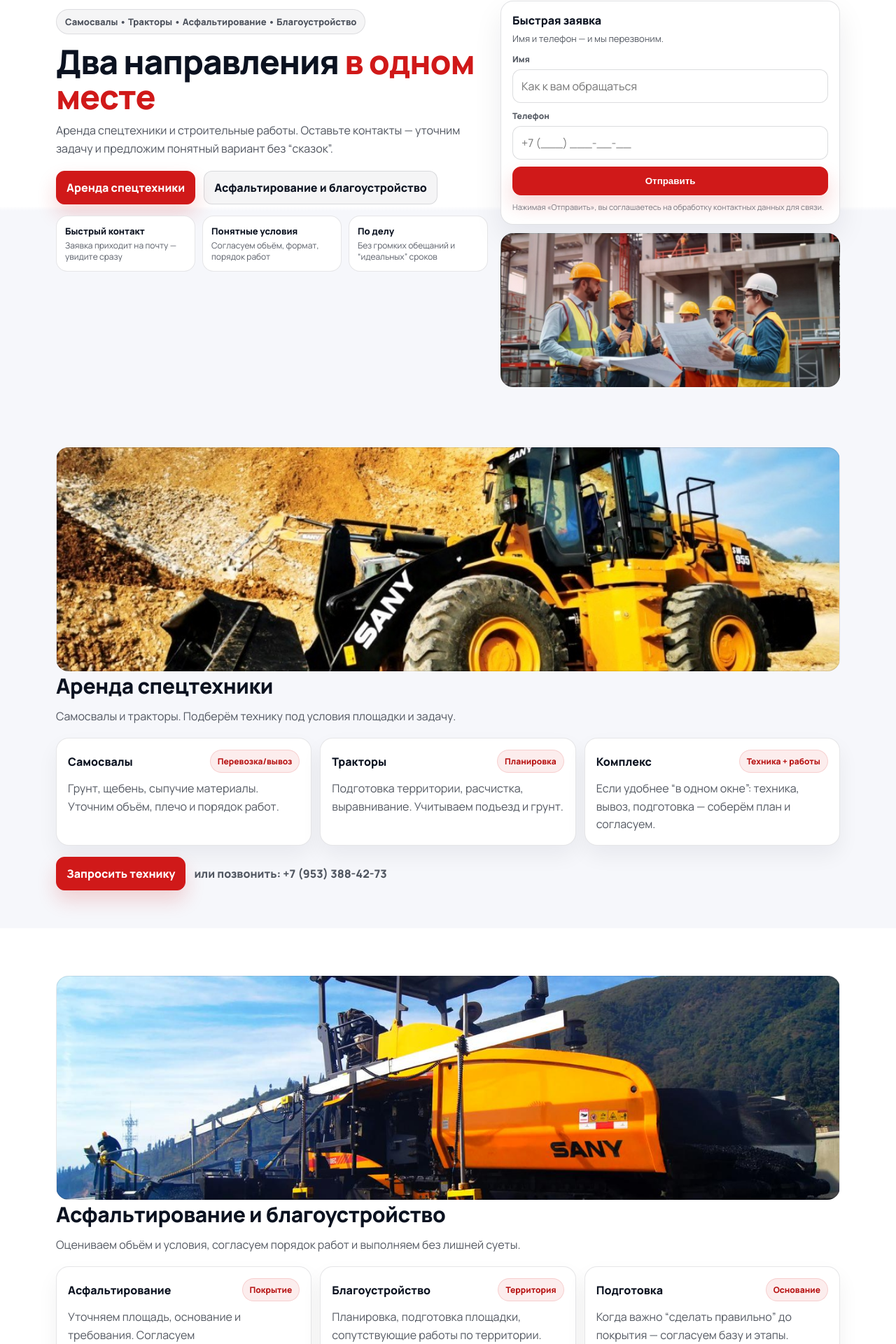
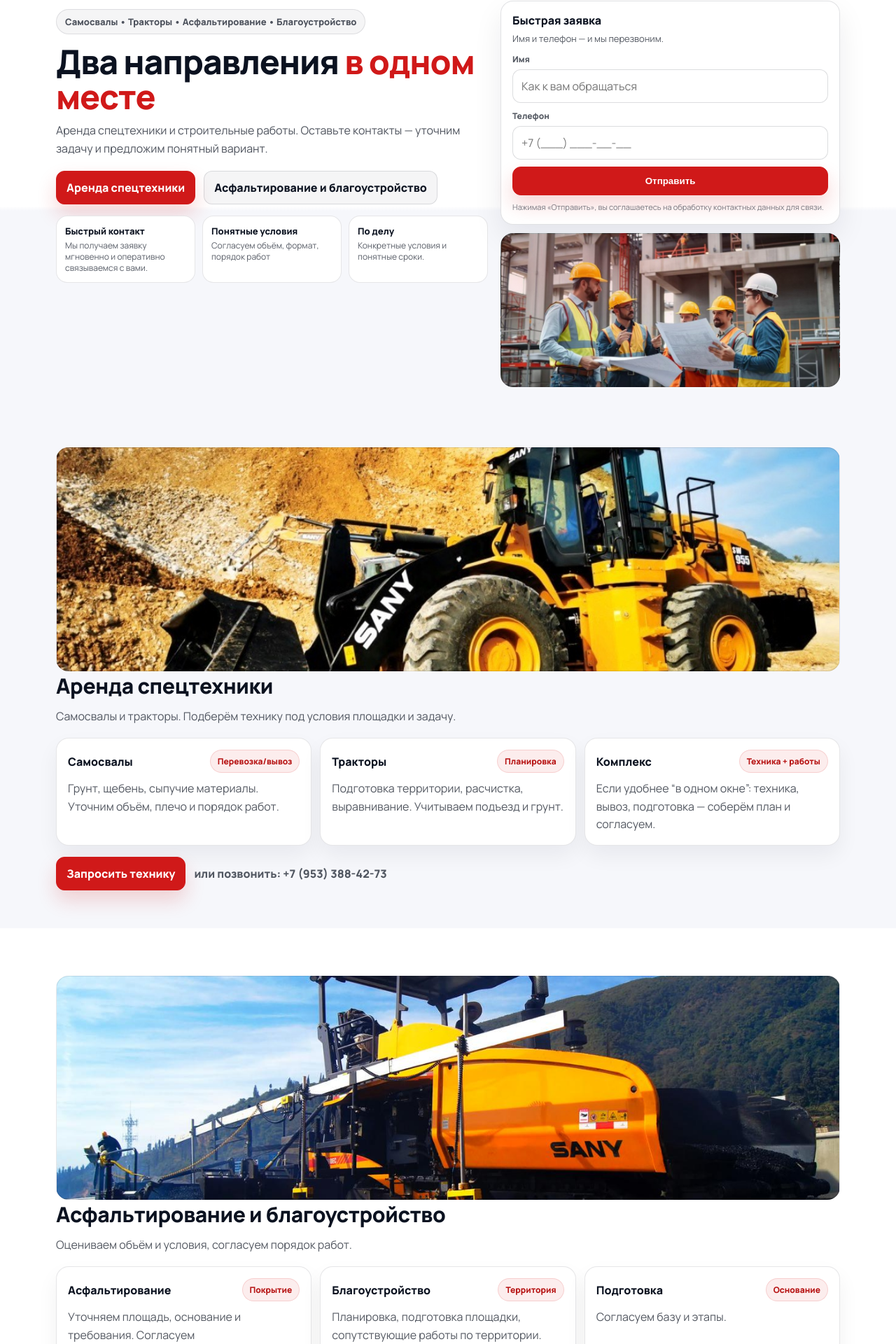
Before and after one commit to inxd-196/armspec-site, a Next.js app in the folder armspec-site/: page / in a window 1280 px wide. Shown: the part 120-2040 px from the top of the page at 70% size. Built offline with nearby package versions, Linux system fonts and the light colour scheme.

Commit message:
Update index.js

```diff
--- a/armspec-site/pages/index.js
+++ b/armspec-site/pages/index.js
@@ -67,7 +67,7 @@ export default function Home() {
 
                 <p className="lead">
                   Аренда спецтехники и строительные работы. Оставьте контакты — уточним задачу и предложим понятный
-                  вариант без “сказок”.
+                  вариант.
                 </p>
 
                 <div className="heroActions">
@@ -82,7 +82,7 @@ export default function Home() {
                 <div className="trustRow">
                   <div className="trustItem">
                     <div className="trustTitle">Быстрый контакт</div>
-                    <div className="trustText">Заявка приходит на почту — увидите сразу</div>
+                    <div className="trustText">Мы получаем заявку мгновенно и оперативно связываемся с вами.</div>
                   </div>
                   <div className="trustItem">
                     <div className="trustTitle">Понятные условия</div>
@@ -90,7 +90,7 @@ export default function Home() {
                   </div>
                   <div className="trustItem">
                     <div className="trustTitle">По делу</div>
-                    <div className="trustText">Без громких обещаний и “идеальных” сроков</div>
+                    <div className="trustText">Конкретные условия и понятные сроки.</div>
                   </div>
                 </div>
               </div>
@@ -193,7 +193,7 @@ export default function Home() {
               <div className="sectionHead">
             <div className="sectionBanner" style={{ backgroundImage: "url('/works.jpg')" }} />
                 <h2>Асфальтирование и благоустройство</h2>
-                <p>Оцениваем объём и условия, согласуем порядок работ и выполняем без лишней суеты.</p>
+                <p>Оцениваем объём и условия, согласуем порядок работ.</p>
               </div>
 
               <div className="grid3">
@@ -218,7 +218,7 @@ export default function Home() {
                     <div className="tileTitle">Подготовка</div>
                     <div className="chip">Основание</div>
                   </div>
-                  <div className="tileText">Когда важно “сделать правильно” до покрытия — согласуем базу и этапы.</div>
+                  <div className="tileText">Согласуем базу и этапы.</div>
                 </div>
               </div>
 
@@ -362,7 +362,7 @@ export default function Home() {
                         Отправить
                       </button>
 
-                      <div className="fineprint">Можно и без формы — просто позвоните.</div>
+                      <div className="fineprint"> </div>
                     </form>
                   </div>
                 </div>
```
